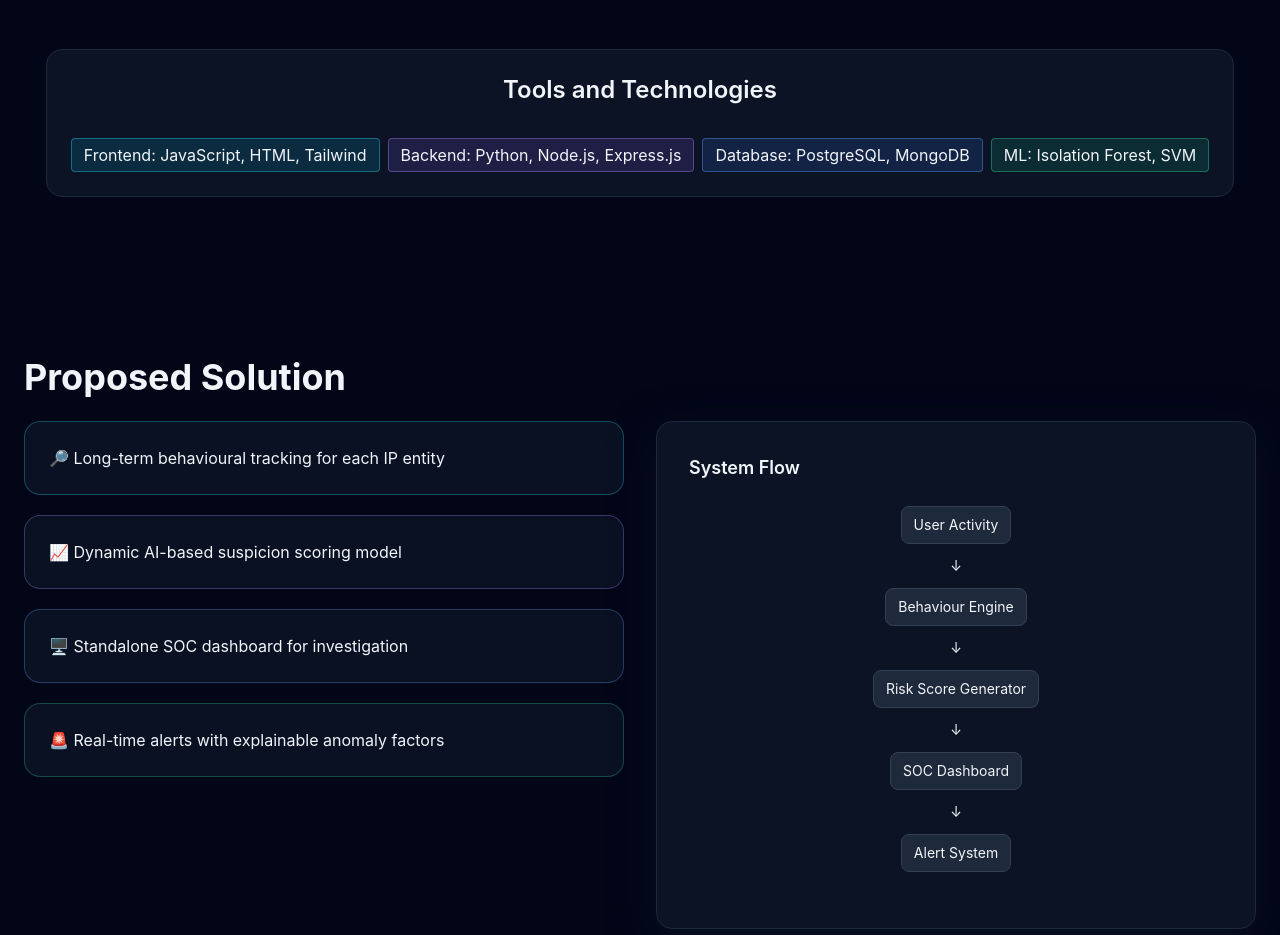
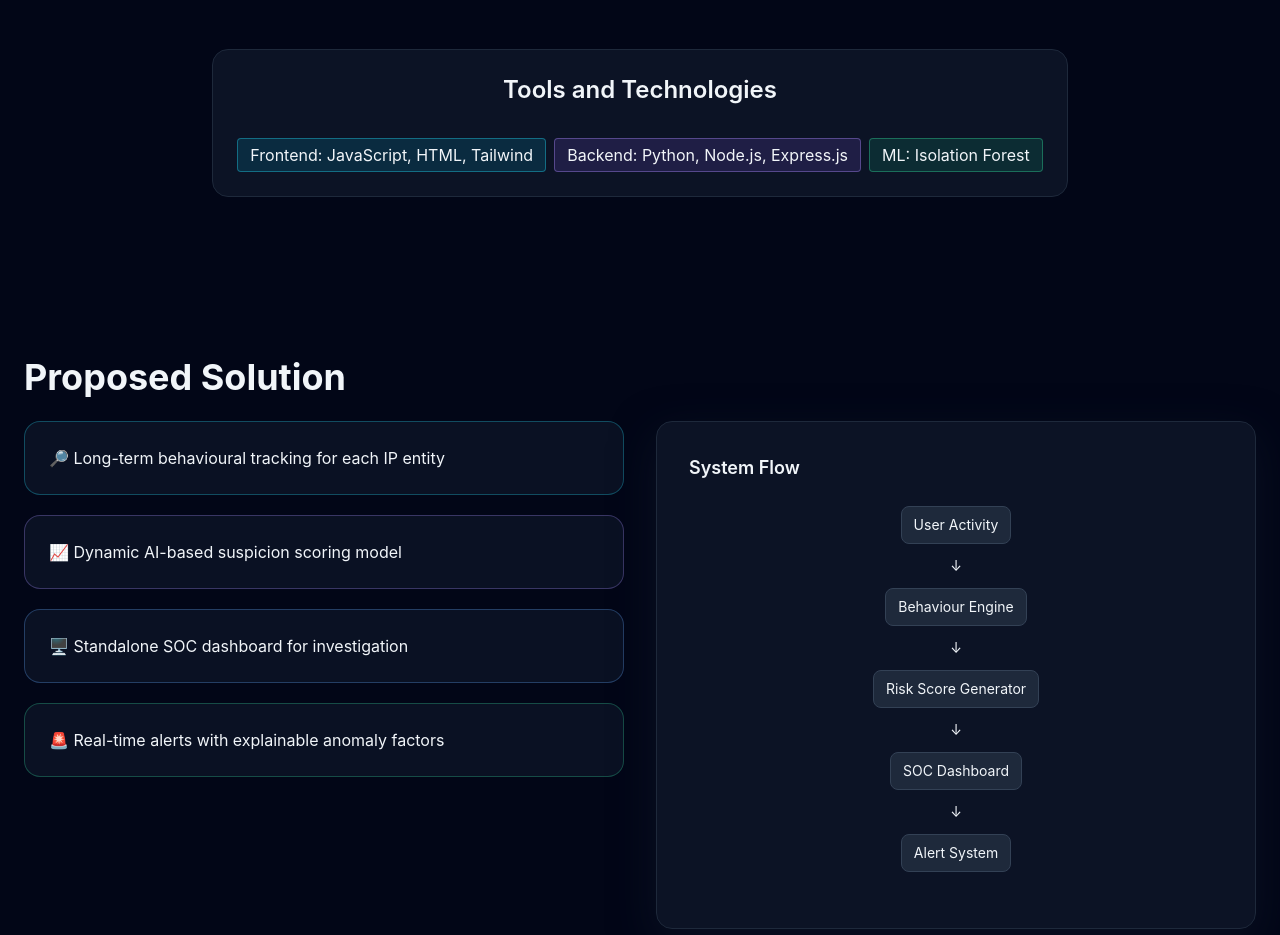
Before and after one commit to sidhdhika-banu/IntelliSOC-website, a plain HTML site: page index.html in a window 1280 px wide. Shown: the part 3820-4755 px from the top of the page. Drawn offline with nearby package versions, Linux system fonts and the light colour scheme.

Commit message:
minor mistake correction

```diff
--- a/index.html
+++ b/index.html
@@ -497,8 +497,7 @@
     <div class="flex flex-wrap gap-2 text-sm md:text-base justify-center">
       <span class="px-3 py-1 rounded bg-cyan-500/15 border border-cyan-400/40">Frontend: JavaScript, HTML, Tailwind</span>
       <span class="px-3 py-1 rounded bg-violet-500/15 border border-violet-400/40">Backend: Python, Node.js, Express.js</span>
-      <span class="px-3 py-1 rounded bg-blue-500/15 border border-blue-400/40">Database: PostgreSQL, MongoDB</span>
-      <span class="px-3 py-1 rounded bg-emerald-500/15 border border-emerald-400/40">ML: Isolation Forest, SVM</span>
+      <span class="px-3 py-1 rounded bg-emerald-500/15 border border-emerald-400/40">ML: Isolation Forest</span>
     </div>
   </div>
 </div>
```
